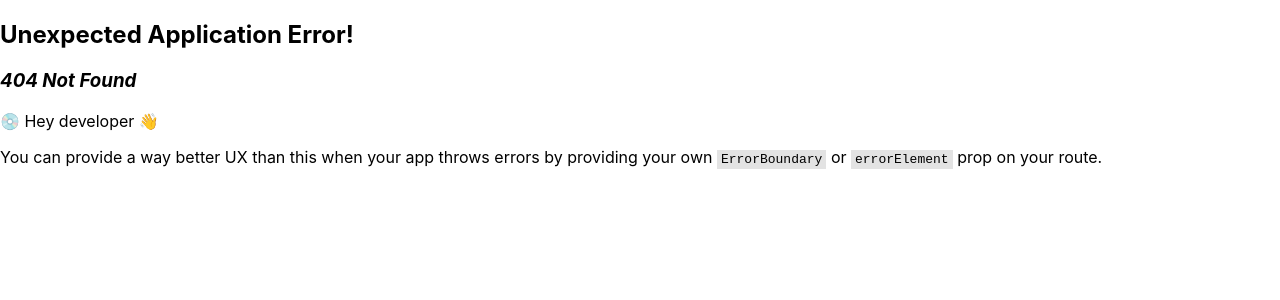
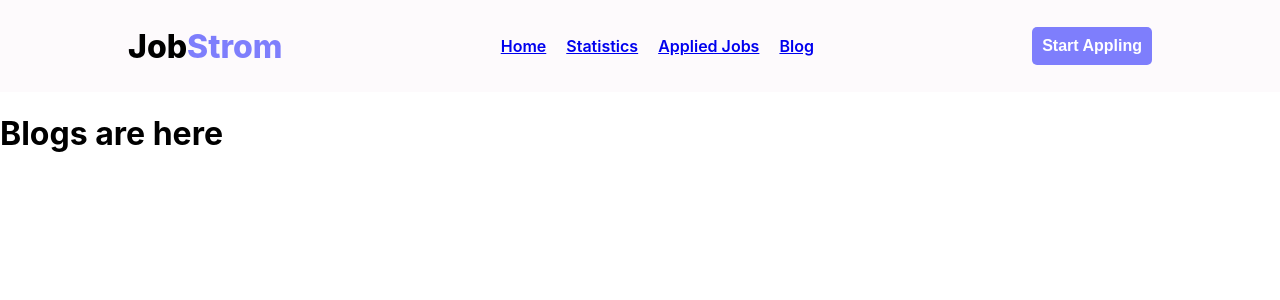
Before and after one commit to BackDevBin/career-hub-main, a React (Vite) app: page /blog in a window 1280 px wide. Before the commit this address had no page. Shown: the top 300 px of the page. Built offline with nearby package versions, Linux system fonts and the light colour scheme.

Commit message:
Create route for each link

```diff
--- a/src/App.jsx
+++ b/src/App.jsx
@@ -1,9 +1,7 @@
 import { Outlet } from 'react-router-dom'
 import './App.css'
-import Catagories from './component/Catagories/Catagories'
-import Header from './component/Header/Header'
 import Navigation from './component/Navigation/Navigation'
-import Statistics from './component/Statistics/Statistics'
+
 
 function App() {
 
@@ -11,9 +9,7 @@ function App() {
   return (
     <div className="App">
       <Navigation></Navigation>
-      <Header></Header>
-      <Catagories></Catagories>
-      <Statistics></Statistics>
+      <Outlet></Outlet>
     </div>
   )
 }
--- /dev/null
+++ b/src/component/Blog/Blog.jsx
@@ -0,0 +1,13 @@
+import React from 'react';
+import './Blog.css'
+
+const Blog = () => {
+    return (
+        <div>
+
+            <h1>Blogs are here</h1>
+        </div>
+    );
+};
+
+export default Blog;
--- /dev/null
+++ b/src/component/Home/Home.jsx
@@ -0,0 +1,14 @@
+import React from 'react';
+import Header from '../Header/Header';
+import Catagories from '../Catagories/Catagories';
+
+const Home = () => {
+    return (
+        <div>
+            <Header></Header>
+            <Catagories></Catagories>
+        </div>
+    );
+};
+
+export default Home;
--- a/src/component/Navigation/Navigation.jsx
+++ b/src/component/Navigation/Navigation.jsx
@@ -1,5 +1,6 @@
 import React from 'react';
 import './Navigation.css'
+import { Link } from 'react-router-dom';
 
 const Navigation = () => {
     return (
@@ -9,10 +10,10 @@ const Navigation = () => {
                 <h2>Job<span className='stromColor'>Strom</span></h2>
 
                 <div className='link-container'>
-                    <a>Home</a>
-                    <a href='/Statistics'>Statistics</a>
-                    <a>Applied Jobs</a>
-                    <a>Blog</a>
+                    <Link to="/">Home</Link>
+                    <Link to="/Statistics">Statistics</Link>
+                    <Link to="/a">Applied Jobs</Link>
+                    <Link to="/blog">Blog</Link>
                 </div>
 
                 <button className='all-Btn'>Start Appling </button>
```
Also changed, not shown: src/main.jsx (+15 -4 lines), src/component/Blog/Blog.css (added), src/component/Home/Home.css (added).
